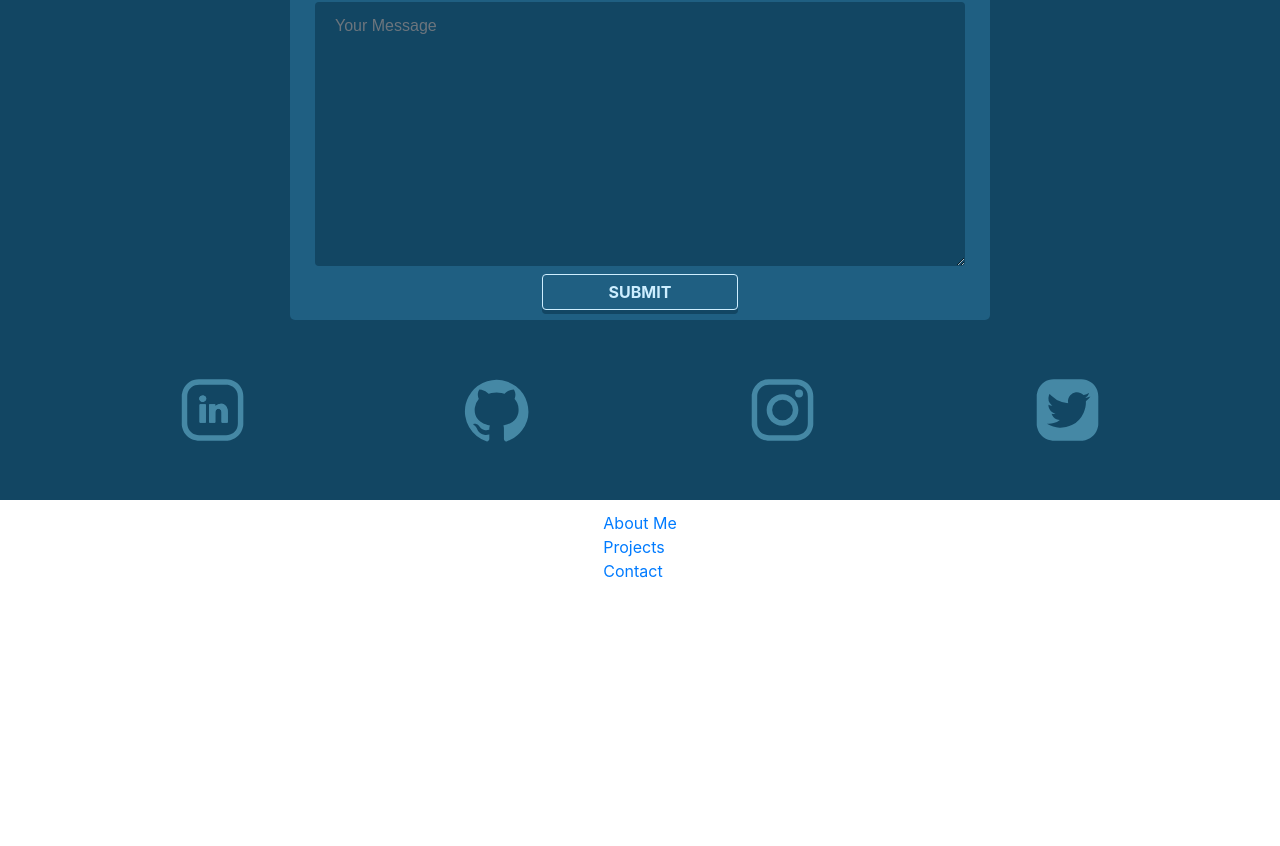
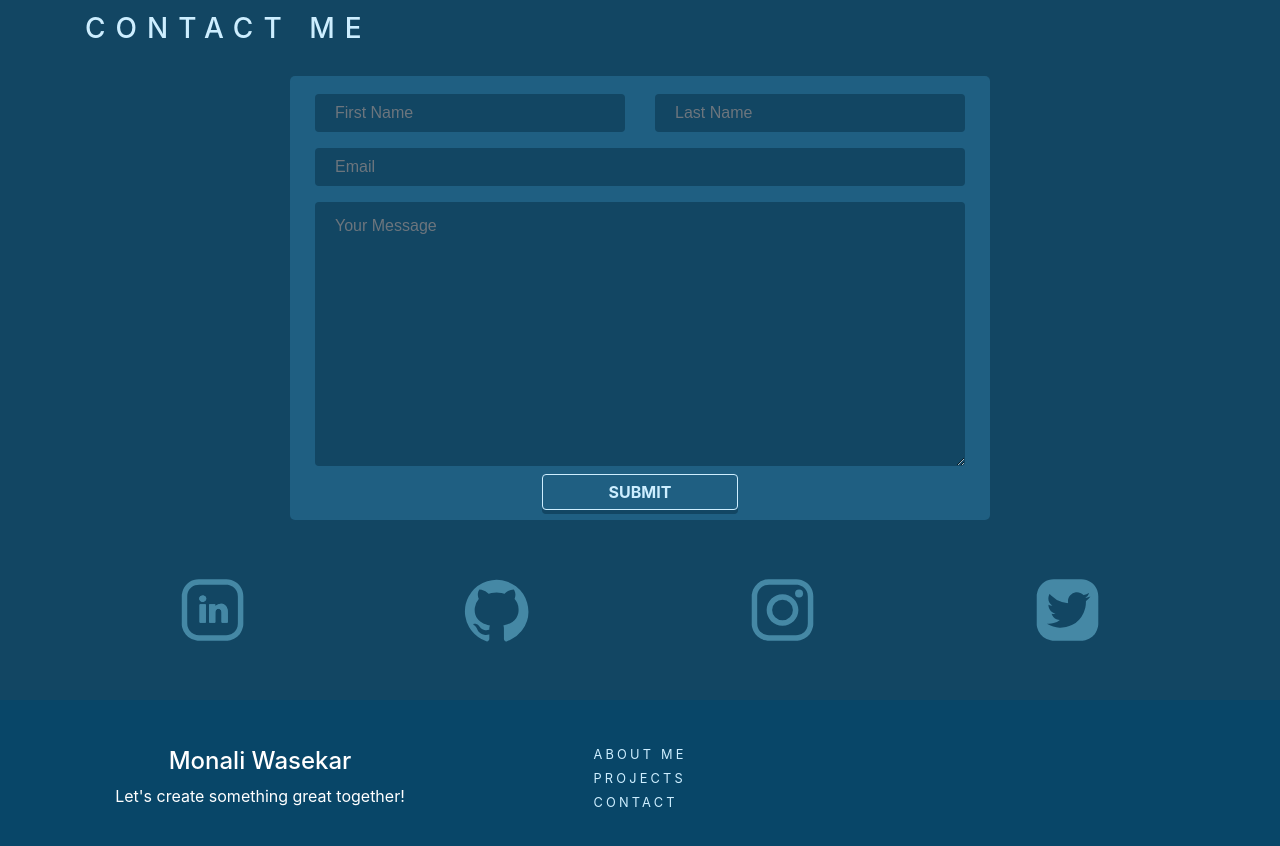
Before and after one commit to monali-W/MYPROFILE, a React (Create React App) app in the folder my-profile/: page / in a window 1280 px wide. Shown: the part 1909-2755 px from the top of the page. Before the commit the page ends 2504 px from the top, so only its background shows below. Built offline with nearby package versions, Linux system fonts and the light colour scheme.

Commit message:
modified styles

```diff
--- a/my-profile/src/style.css
+++ b/my-profile/src/style.css
@@ -205,20 +205,63 @@ p {
   max-height: 80px;
 }
 
-.carousel-caption {
-  background-color: rgba(0, 0, 0, 0.5);
-}
-
-#carouselButton {
+/* #carouselButton {
   position: absolute;
   right: 0;
   bottom: 0;
   z-index: 100;
-}
+} */
 .carousel-inner {
-  height: 400px;
+  height: 600px;
   width: 70%;
 }
 .carousel-item {
   padding: 60px;
+  height: 100%;
 }
+.carousel-item img {
+  height: 100%;
+}
+/* #homeCarousel .carousel-item img {
+  width: 100%;
+  height: 100% !important;
+  object-fit: cover;
+} */
+.projectCarousel {
+  display: flex;
+}
+footer {
+  min-height: 25vh;
+  align-items: center;
+  background-color: #084668;
+  padding-top: 30px;
+}
+/* .branding {
+    max-width: 90%;
+  }*/
+
+#footer-container {
+  padding: 0 0 50px 0;
+}
+
+.footer-heading {
+  font-weight: 400;
+  color: #cdeeff;
+  margin-top: 0px;
+  padding-top: 30px;
+}
+
+#footer-menu {
+  list-style: none;
+}
+.my-nav-link {
+  text-transform: uppercase;
+  font-size: 0.8em;
+  letter-spacing: 0.25em;
+  text-decoration: none;
+  color: #cdeeff;
+  transition: 300ms;
+}
+.my-nav-link:hover {
+  color: darkblue;
+}
```
Also changed, not shown: my-profile/src/images/loginGiftCard.png (added).
